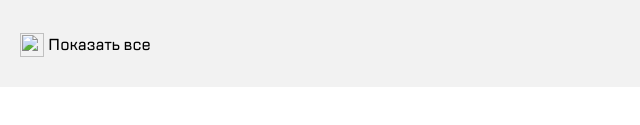
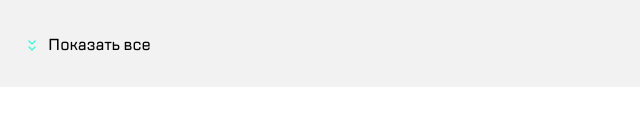
Before and after one commit to NikitaRodyukov/brands_block, a plain HTML site: page index.html in a window 1280 px wide. Shown: the part 239-364 px from the top of the page, 0-640 px from the left. Drawn offline with nearby package versions, Linux system fonts and the light colour scheme; the site is published under a folder, as on GitHub Pages, so addresses that start at the root find nothing.

Commit message:
changed file path

```diff
--- a/index.html
+++ b/index.html
@@ -93,7 +93,7 @@
                         <div class="swiper-pagination"></div>
                     </div>
                     <button class="repair-block__expand repair-block__expand--false" hidden>
-                        <img class="repair-block__expand__icon" src="/img/expand.svg" width="24" height="24"></img>
+                        <img class="repair-block__expand__icon" src="./img/expand.svg" width="24" height="24"></img>
                         <span class="repair-block__expand__text">Показать все</span>
                     </button>
 
```
